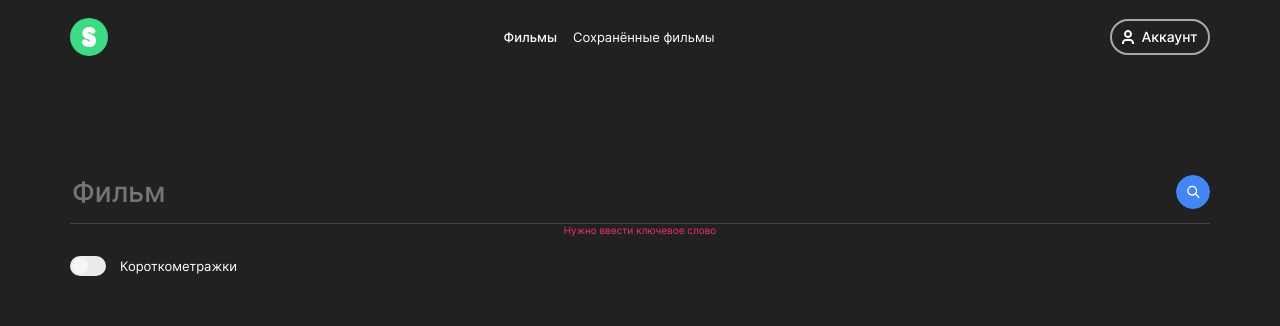
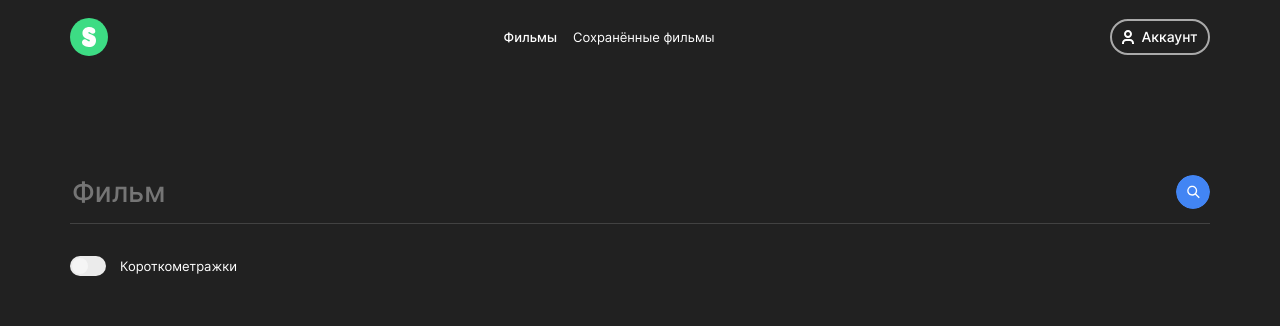
Before and after one commit to Vovkasquid/movies-explorer-frontend, a React (Create React App) app: page /movies in a window 1280 px wide. Shown: the top 326 px of the page. Built offline with nearby package versions, Linux system fonts and the light colour scheme.

Commit message:
feat: сделать валидацию для search

```diff
--- a/src/components/SearchForm/SearchForm.css
+++ b/src/components/SearchForm/SearchForm.css
@@ -74,7 +74,7 @@
   color: hsla(344, 85%, 57%, 1);
   align-self: center;
   visibility: hidden;
-  transition: visibility .3 ease;
+  transition: visibility .8s ease;
 }
 
 .search-form__input-error-text_active {
--- a/src/components/SearchForm/SearchForm.jsx
+++ b/src/components/SearchForm/SearchForm.jsx
@@ -6,10 +6,19 @@ export default function SearchForm() {
   const { values, isValid, handleChange } = formValidationHook({
     search: '',
   })
+  const [isError, setIsError] = React.useState(false)
+  const onSubmitForm = (evt) => {
+    evt.preventDefault()
+    if (isValid) {
+      console.log('SUBMIT SEARCH')
+    } else {
+      setIsError(true)
+    }
+  }
 
   return (
     <section className="search-form">
-      <form className="search-form__form" name="search" noValidate>
+      <form className="search-form__form" name="search" noValidate onSubmit={onSubmitForm}>
         <div className="search-form__input-fields">
           <input
             placeholder="Фильм"
@@ -23,7 +32,7 @@ export default function SearchForm() {
         </div>
         <span
           className={
-            isValid
+            !isError
               ? 'search-form__input-error-text'
               : 'search-form__input-error-text search-form__input-error-text_active'
           }
```
